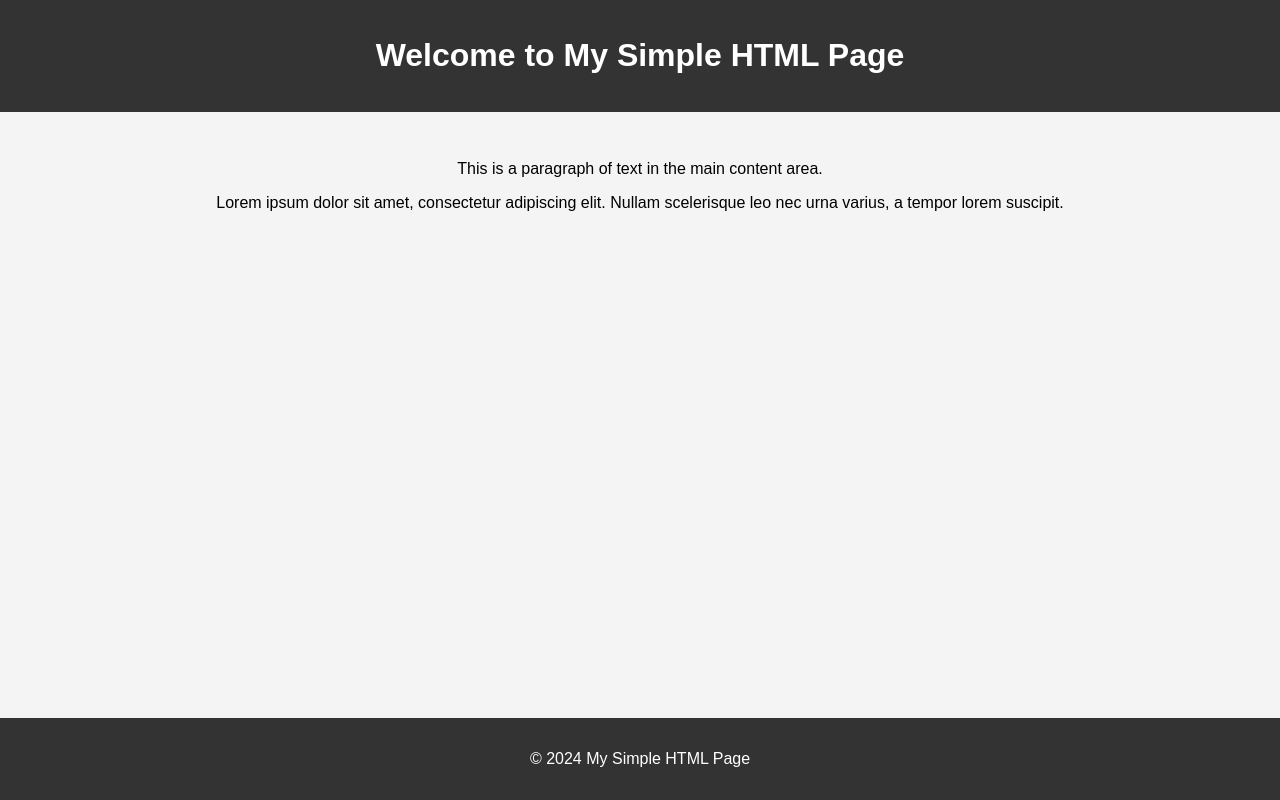
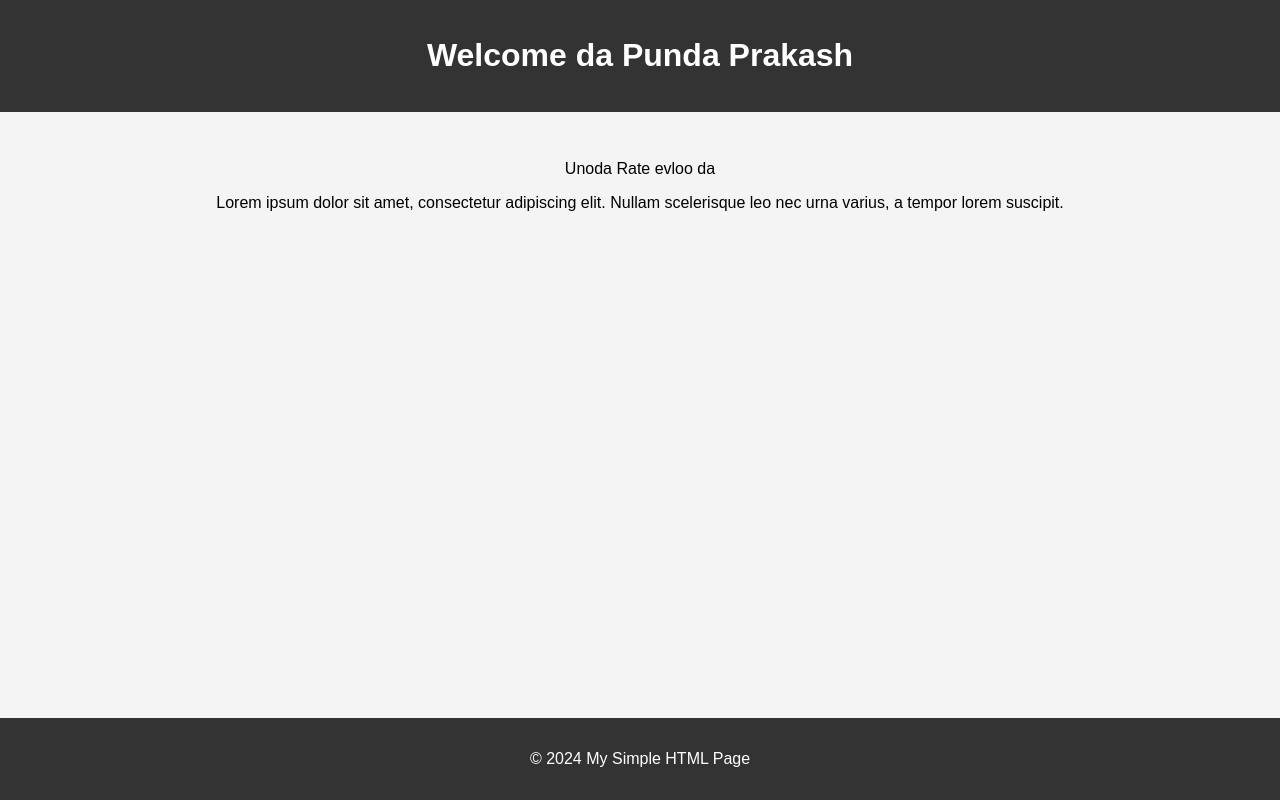
Before and after one commit to Shan1008/shanformatics, a plain HTML site: page index.html in a window 1280 px wide. Drawn offline with Linux system fonts and the light colour scheme.

Commit message:
Update index.html

```diff
--- a/index.html
+++ b/index.html
@@ -32,10 +32,10 @@
 </head>
 <body>
     <header>
-        <h1>Welcome to My Simple HTML Page</h1>
+        <h1>Welcome da Punda Prakash</h1>
     </header>
     <main>
-        <p>This is a paragraph of text in the main content area.</p>
+        <p>Unoda Rate evloo da </p>
         <p>Lorem ipsum dolor sit amet, consectetur adipiscing elit. Nullam scelerisque leo nec urna varius, a tempor lorem suscipit.</p>
     </main>
     <footer>
```
